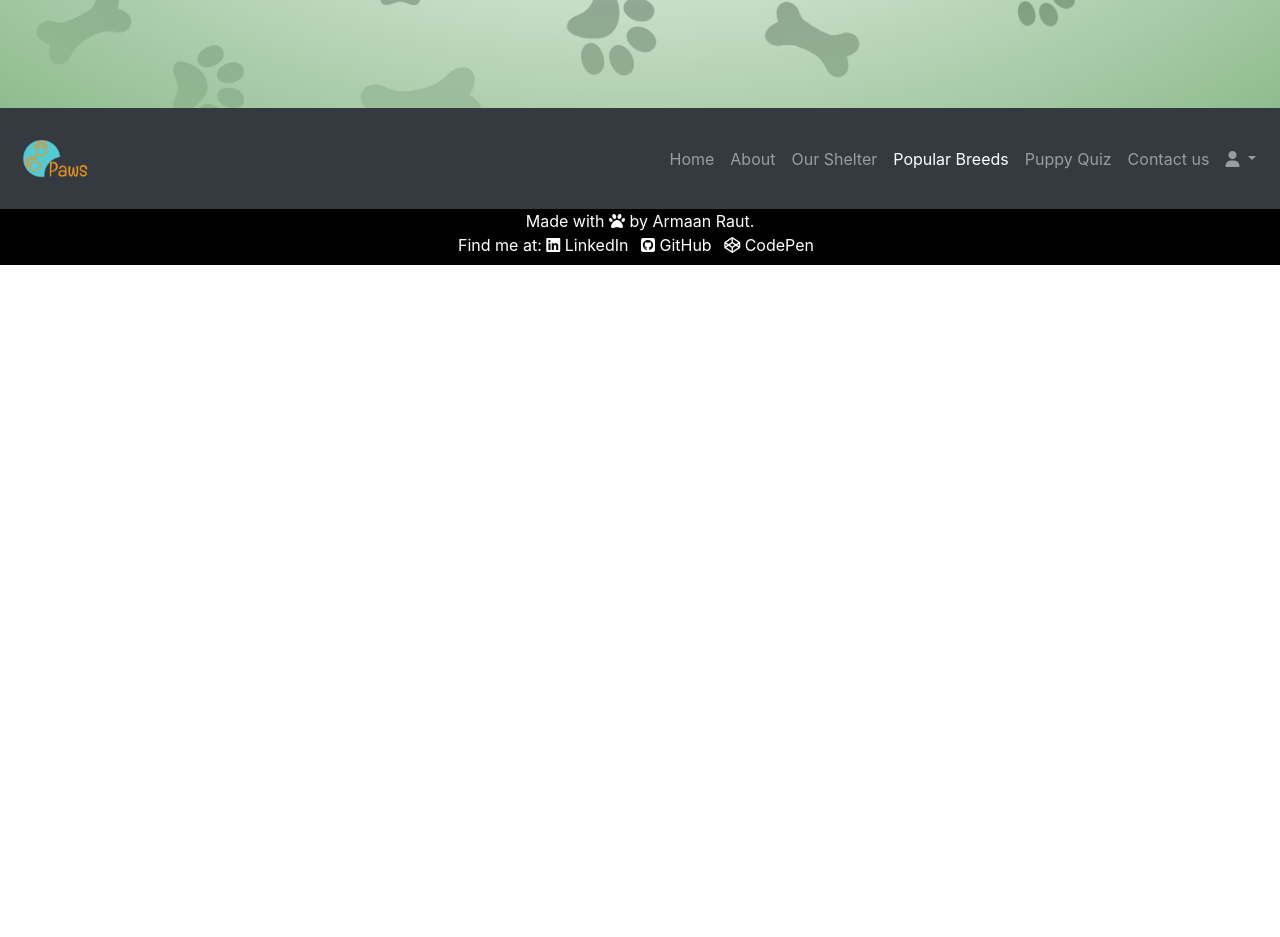
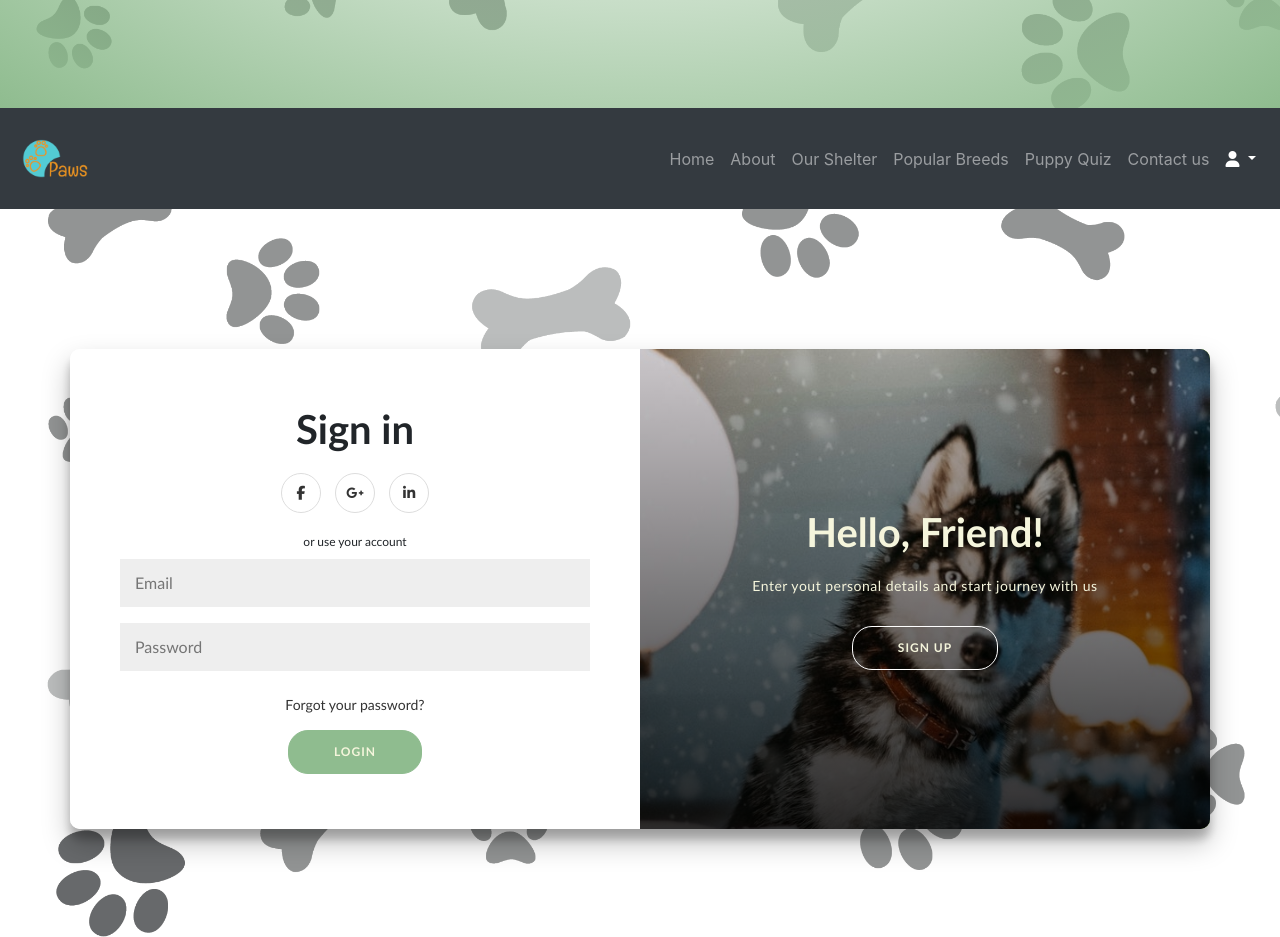
Before and after one commit to ArmaanRaut/Paws, a plain HTML site: page login.html in a window 1280 px wide. Shown: the part 580-1517 px from the top of the page. Before the commit the page ends 845 px from the top, so only its background shows below. Drawn offline with nearby package versions, Linux system fonts and the light colour scheme.

Commit message:
Login page done
Completed the login page with js animation

```diff
--- /dev/null
+++ b/css/login.css
@@ -0,0 +1,181 @@
+/* Global diclaring */
+*{
+  box-sizing: border-box;
+}
+/* Main section */
+.main{
+  font-family: 'Gill Sans', 'Gill Sans MT', Calibri, 'Trebuchet MS', sans-serif;
+  display: flex;
+  flex-direction: column;
+  justify-content: center;
+  align-items: center;
+  height: 100vh;
+  margin: -20px 0 50px;
+}
+/* container */
+.container{
+  background: #ffffff;
+  border-radius: 10px;
+  box-shadow: 0 14px 28px rgba(0,0,0,0.25), 0 10px 10px rgba(0,0,0,0.22);
+  position: relative;
+  overflow: hidden;
+  width: 768px;
+  max-width: 100%;
+  min-height: 480px;
+}
+.container h1{
+  font-weight: bold;
+  margin: 0;
+}
+.container p{
+  font-size: 14px;
+  font-weight: 100;
+  line-height: 20px;
+  letter-spacing: 0.5px;
+  margin: 20px 0 30px;
+}
+.container span{
+  font-size: 12px;
+}
+.container a{
+  color: #333;
+  font-size: 14px;
+  text-decoration: none;
+  margin: 15px 0;
+}
+/* form container */
+.form-container form{
+  background: #ffffff;
+  display: flex;
+  align-items: center;
+  justify-content: center;
+  text-align: center;
+  flex-direction: column;
+  padding: 0 50px;
+  height: 100%;
+}
+.social-container{
+  margin: 20px 0;
+}
+.social-container a{
+  border: 1px solid #ddd;
+  border-radius: 50%;
+  display: inline-flex;
+  justify-content: center;
+  align-items: center;
+  margin: 0 5px;
+  height: 40px;
+  width: 40px;
+}
+.form-container input{
+  background: #eee;
+  border: none;
+  padding: 12px 15px;
+  margin: 8px 0;
+  width: 100%;
+}
+.container button{
+  border-radius: 20px;
+  border: 1px solid #8FBC8F;
+  background: #8FBC8F;
+  color: #F5F5DC;
+  font-size: 12px;
+  font-weight: bold;
+  padding: 12px 45px;
+  letter-spacing: 1px;
+  text-transform: uppercase;
+  transition: transform 80ms ease-in;
+}
+.container button:active{
+  transform: scale(0.95);
+}
+.container button:focus{
+  outline: none;
+}
+.container button.ghost{
+  background: transparent;
+  border-color: #ffffff;
+}
+.form-container{
+  position: absolute;
+  top: 0;
+  height: 100%;
+  transition: all 0.6s ease-in-out;
+}
+.sign-in-container{
+  left: 0;
+  width: 50%;
+  z-index: 2;
+}
+.sign-up-container{
+  left: 0;
+  width: 50%;
+  opacity: 0;
+  z-index: 1;
+}
+/* overlay */
+.overlay-container{
+  position: absolute;
+  top: 0;
+  left: 50%;
+  width: 50%;
+  height: 100%;
+  overflow: hidden;
+  transition: transform 0.6s ease-in-out;
+  z-index: 100;
+}
+
+.overlay{
+  background: #8FBC8F;
+  background: linear-gradient(to right, #8FBC8F,#8FBC28) no-repeat 0 0 / cover;
+  color: #F5F5DC;
+  position: relative;
+  left: -100%;
+  height: 100%;
+  width: 200%;
+  transform: translateX(0);
+  transition: transform 0.6s ease-in-out;
+}
+.overlay-panel{
+  position: absolute;
+  top: 0;
+  display: flex;
+  flex-direction: column;
+  justify-content: center;
+  align-items: center;
+  padding:  0 40px;
+  height: 100%;
+  width: 50%;
+  text-align: center;
+  transform: translateX(0);
+  transition: transform 0.6s ease-in-out;
+}
+.overlay-right{
+  right: 0;
+  transform: translateX(0);
+  background: linear-gradient(#0000002f,#000000d0),url('../img/login-r.jpg') no-repeat 0 0 / cover;
+}
+.overlay-left{
+  transform: translateX(0);
+  background: linear-gradient(#0000002f,#000000d0),url('../img/login-l.jpg') no-repeat 0 0 / cover;
+}
+
+/* Animation for slide */
+/* Move signin to the right */
+.container.right-panel-active .sign-in-container{
+  transform: translateX(100%);
+}
+/* Move overlay to left */
+.container.right-panel-active .overlay-container{
+  transform: translateX(-100%);
+}
+/* Bring sign up over sign in */
+.container.right-panel-active .sign-up-container{
+  transform: translateX(100%);
+  opacity: 1;
+  z-index: 5;
+}
+/* Move overlay back to right */
+.container.right-panel-active .overlay{
+  transform: translateX(50%);
+}
--- /dev/null
+++ b/js/login.js
@@ -0,0 +1,11 @@
+const signUpButton = document.getElementById('signUp');
+const signInButton = document.getElementById('signIn');
+const container = document.getElementById('container');
+
+signUpButton.addEventListener('click', () =>
+container.classList.add('right-panel-active')
+);
+
+signInButton.addEventListener('click', () =>
+container.classList.remove('right-panel-active')
+);
--- a/login.html
+++ b/login.html
@@ -7,6 +7,7 @@
   <link rel="stylesheet" href="css/main.css">
   <link rel="stylesheet" href="css/heading.css">
   <link rel="stylesheet" href="css/header.css">
+  <link rel="stylesheet" href="css/login.css">
   <link rel="stylesheet" href="https://stackpath.bootstrapcdn.com/bootstrap/4.5.0/css/bootstrap.min.css"
     integrity="sha384-9aIt2nRpC12Uk9gS9baDl411NQApFmC26EwAOH8WgZl5MYYxFfc+NcPb1dKGj7Sk" crossorigin="anonymous">
   <link rel="shortcut icon" type="image/x-icon" href="img/logo.png" />
@@ -18,8 +19,8 @@
   <!-- header -->
   <header>
     <p class="text-center"><img style="width: 150px;" class="header-img" src="img/logo.png" alt="Paws logo"></p>
-    <h1 class="heading"><span class="heading-word">Welcome</span><span class="heading-word">to</span><span
-      class="heading-word">Paws</span></h1>
+    <h1 class="heading"><span class="heading-word">Login</span><span class="heading-word">And</span><span
+        class="heading-word">Sign Up</span></h1>
   </header>
   <!-- header end -->
   <!-- navbar -->
@@ -44,7 +45,7 @@
         <li class="nav-item">
           <a class="nav-link" href="shelter.html">Our Shelter</a>
         </li>
-        <li class="nav-item active">
+        <li class="nav-item">
           <a class="nav-link" href="breed.html">Popular Breeds</a>
         </li>
         <li class="nav-item">
@@ -53,7 +54,7 @@
         <li class="nav-item">
           <a class="nav-link" href="contact.html">Contact us</a>
         </li>
-        <li class="nav-item">
+        <li class="nav-item active">
           <a class="nav-link dropdown-toggle" id="loginDrop" data-toggle="dropdown" aria-haspopup="true"
             aria-expanded="false">
             <i class="fas fa-user"></i>
@@ -67,12 +68,70 @@
     </div>
   </nav>
   <!-- navbar end -->
+  <div class="main">
+    <!-- login/signup -->
+    <div class="container" id="container">
+      <!-- Sign up form -->
+      <div class="form-container sign-up-container">
+        <form action="#">
+          <h1>Create Account</h1>
+          <div class="social-container">
+            <a href="#" class="social"><i class="fab fa-facebook-f"></i></a>
+            <a href="#" class="social"><i class="fab fa-google-plus-g"></i></a>
+            <a href="#" class="social"><i class="fab fa-linkedin-in"></i></a>
+          </div>
+          <span>or use your email for registration</span>
+          <input type="text" placeholder="Name" />
+          <input type="email" placeholder="Email" />
+          <input type="password" placeholder="Password" />
+          <button>Sign Up</button>
+        </form>
+      </div>
+      <!-- Sign in form -->
+      <div class="form-container sign-in-container">
+        <form action="#">
+          <h1>Sign in</h1>
+          <div class="social-container">
+            <a href="#" class="social"><i class="fab fa-facebook-f"></i></a>
+            <a href="#" class="social"><i class="fab fa-google-plus-g"></i></a>
+            <a href="#" class="social"><i class="fab fa-linkedin-in"></i></a>
+          </div>
+          <span>or use your account</span>
+          <input type="email" placeholder="Email" />
+          <input type="password" placeholder="Password" />
+          <a href="#">Forgot your password?</a>
+          <button>Login</button>
+        </form>
+      </div>
+      <!-- Overlay-->
+      <div class="overlay-container">
+        <div class="overlay">
+          <div class="overlay-panel overlay-left">
+            <h1>Welcome Back!</h1>
+            <p>
+              To keep connected with us please login with your personal info
+            </p>
+            <button class="ghost" id="signIn">Login</button>
+          </div>
+          <div class="overlay-panel overlay-right">
+            <h1>Hello, Friend!</h1>
+            <p>Enter yout personal details and start journey with us</p>
+            <button class="ghost" id="signUp">Sign Up</button>
+          </div>
+        </div>
+      </div>
+    </div>
+    <!-- end of login/signup -->
+  </div>
+  <!-- js flie link -->
+  <script src="js/login.js"></script>
   <!-- footer section -->
   <footer>
     <p>Made with <i class="fas fa-paw"></i> by Armaan Raut.</p>
     <ul>
       <p>Find me at:</p>
-        <li> <a href="https://www.linkedin.com/in/armaan-raut-9a654715b/" target="_blank"><i class="fab fa-linkedin"></i> LinkedIn</a></li>
+      <li> <a href="https://www.linkedin.com/in/armaan-raut-9a654715b/" target="_blank"><i class="fab fa-linkedin"></i>
+          LinkedIn</a></li>
       <li> <a href="https://github.com/ArmaanRaut" target="_blank"><i class="fab fa-github-square"></i> GitHub</a></li>
       <li> <a href="https://codepen.io/soullesscoder" target="_blank"><i class="fab fa-codepen"></i> CodePen</a></li>
     </ul>
```
Also changed, not shown: img/login-l.jpg (added), img/login-r.jpg (added). Lines whose indentation alone changed are shown as unchanged.
